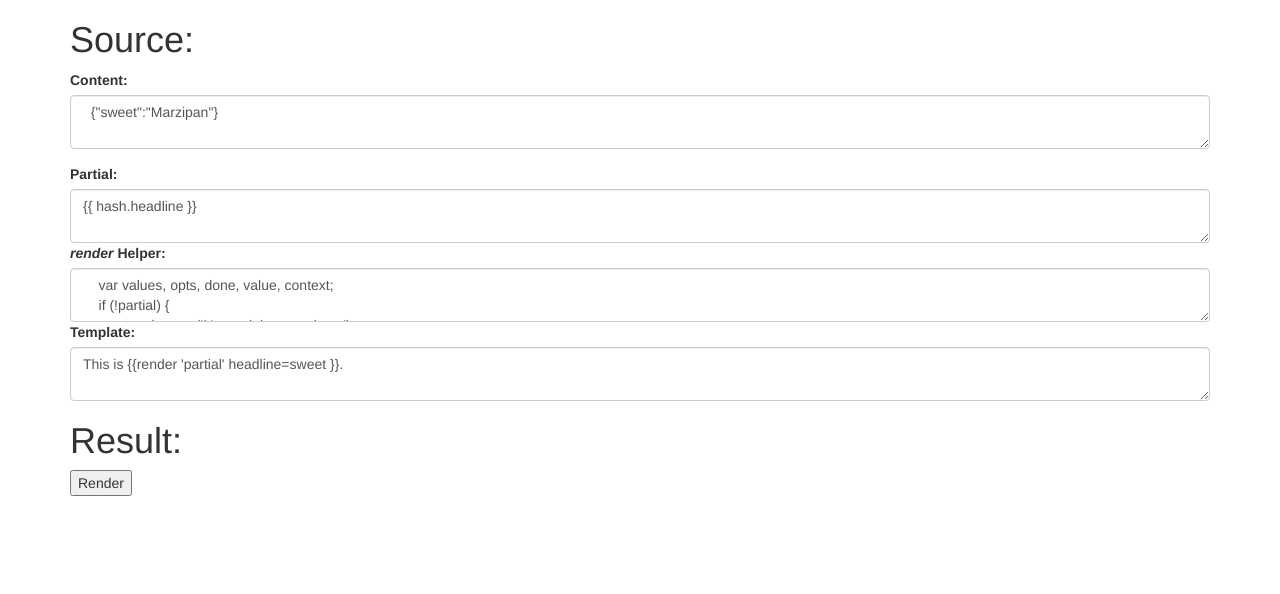
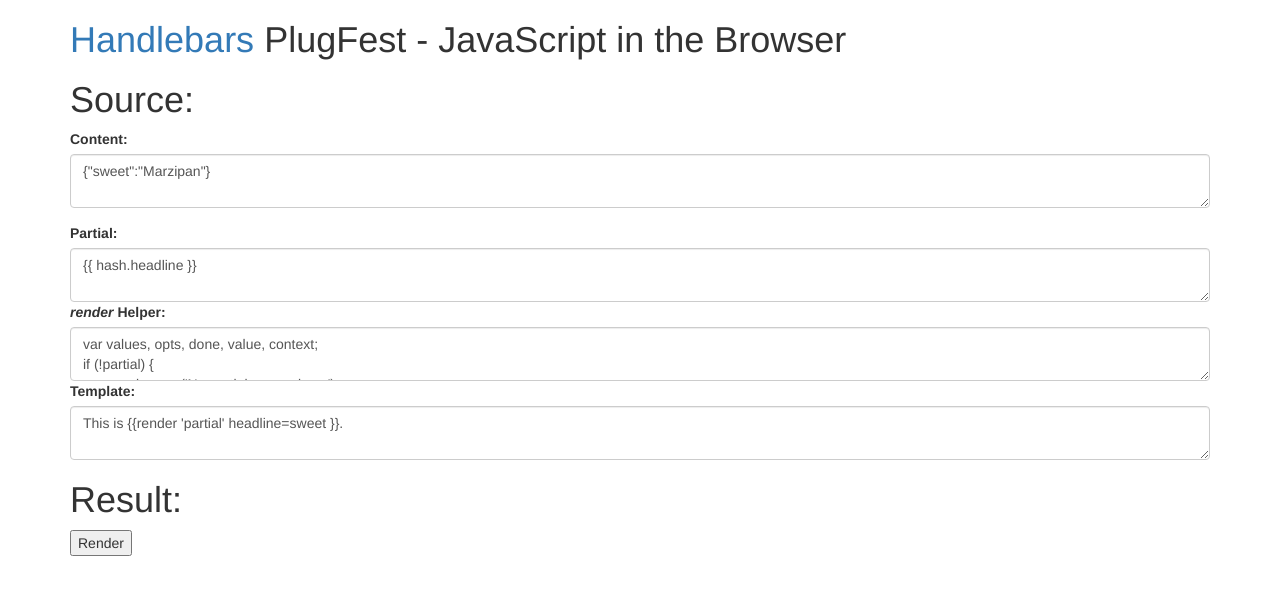
Before and after one commit to worldofchris/handlebars-plugfest, a website: page index.html in a window 1280 px wide. Drawn offline with nearby package versions, Linux system fonts and the light colour scheme.

Commit message:
formatting of index

```diff
--- a/index.html
+++ b/index.html
@@ -17,6 +17,9 @@
   <script src="assets/javascript/renderer.js"></script>
   <div class="container">
      <div>
+      <h1><a href="http://handlebarsjs.com/">Handlebars</a> PlugFest - JavaScript in the Browser</h1>
+    </div>
+    <div>
       <h1>Source:</h1>
     </div>
 
@@ -29,7 +32,9 @@
 
     <div>
       <label for="generic-partial-input">Partial:</label>
-      <textarea class="form-control" id="generic-partial-input">{{ hash.headline }}</textarea>
+      <textarea class="form-control" id="generic-partial-input">
+{{ hash.headline }}
+      </textarea>
     </div>
     <div>
       <label for="helper-input"><i>render</i> Helper:</label>
@@ -64,7 +69,9 @@
     </div>
     <div>
       <label for="template-with-generic-partial-input">Template:</label>
-      <textarea class="form-control" id="template-with-generic-partial-input">This is {{render 'partial' headline=sweet }}.</textarea>
+      <textarea class="form-control" id="template-with-generic-partial-input">
+This is {{render 'partial' headline=sweet }}.
+      </textarea>
     </div>
     <div>
       <h1>Result:</h1>
```
Lines whose indentation alone changed are shown as unchanged.
